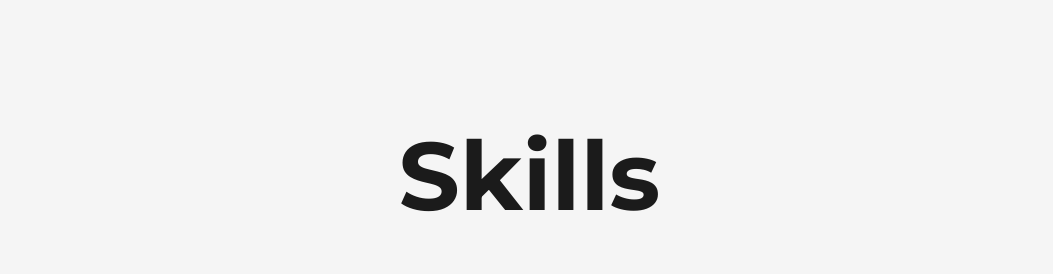
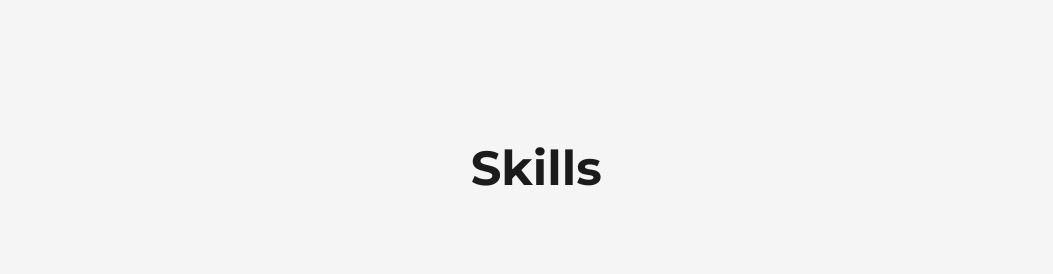
Before and after one commit to dotarjun/Portfolio, a Next.js app: page /about in a window 1280 px wide. Shown: the part 1020-1294 px from the top of the page, without its empty margins (97-1150 px from the left). Built offline with nearby package versions, Linux system fonts and the light colour scheme.

Commit message:
🎨 style(Skills.js): remove unused code and adjust AnimatedText component position

```diff
--- a/src/components/Skills.js
+++ b/src/components/Skills.js
@@ -6,10 +6,7 @@ const Skills = () => {
   const path = "/src/assets/devicons/";
   return (
     <div>
-      <AnimatedText
-        text="Skills"
-        className="font-bold text-5xl mt-32 w-full text-center"
-      />
+      <AnimatedText text="Skills" className="!text-5xl mt-36 text-center" />
       <div className="w-full relative py-20 flex items-center justify-center rounded-full">
         <div className="flex flex-wrap gap-4">
           <SkillsCard
```
